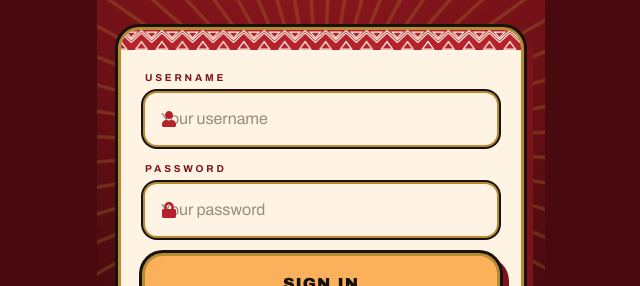
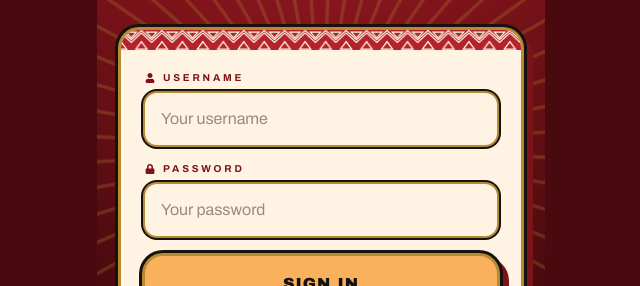
Before and after one commit to Melake-Wondwosen/feta-app, a React (Vite) app: page /login in a window 1280 px wide. Shown: the part 293-579 px from the top of the page, without its empty margins (319-959 px from the left). Built offline with nearby package versions, Linux system fonts and the light colour scheme.

Commit message:
Move login field icons out of the inputs and beside their labels, so they no longer overlap the placeholder text

```diff
--- a/src/pages/LoginPage.jsx
+++ b/src/pages/LoginPage.jsx
@@ -69,31 +69,33 @@ export default function LoginPage() {
             </div>
 
             {/* Username */}
-            <label className="feta-eyebrow block mb-2" style={{ color: FETA.redDeep }}>
+            <label
+              className="feta-eyebrow flex items-center gap-2 mb-2"
+              style={{ color: FETA.redDeep }}
+            >
+              <FaUser aria-hidden="true" />
               Username
             </label>
-            <div className="relative mb-4">
-              <span className="absolute inset-y-0 left-0 flex items-center pl-4 pointer-events-none z-10">
-                <FaUser style={{ color: FETA.red }} />
-              </span>
+            <div className="mb-4">
               <input
                 type="text"
                 value={username}
                 onChange={(e) => setUsername(e.target.value)}
                 placeholder="Your username"
                 autoComplete="username"
-                className="feta-field pl-12"
+                className="feta-field"
               />
             </div>
 
             {/* Password */}
-            <label className="feta-eyebrow block mb-2" style={{ color: FETA.redDeep }}>
+            <label
+              className="feta-eyebrow flex items-center gap-2 mb-2"
+              style={{ color: FETA.redDeep }}
+            >
+              <FaLock aria-hidden="true" />
               Password
             </label>
-            <div className="relative mb-5">
-              <span className="absolute inset-y-0 left-0 flex items-center pl-4 pointer-events-none z-10">
-                <FaLock style={{ color: FETA.red }} />
-              </span>
+            <div className="mb-5">
               <input
                 type="password"
                 value={password}
@@ -101,7 +103,7 @@ export default function LoginPage() {
                 placeholder="Your password"
                 autoComplete="current-password"
                 onKeyDown={(e) => e.key === "Enter" && handleLogin()}
-                className="feta-field pl-12"
+                className="feta-field"
               />
             </div>
 
```
